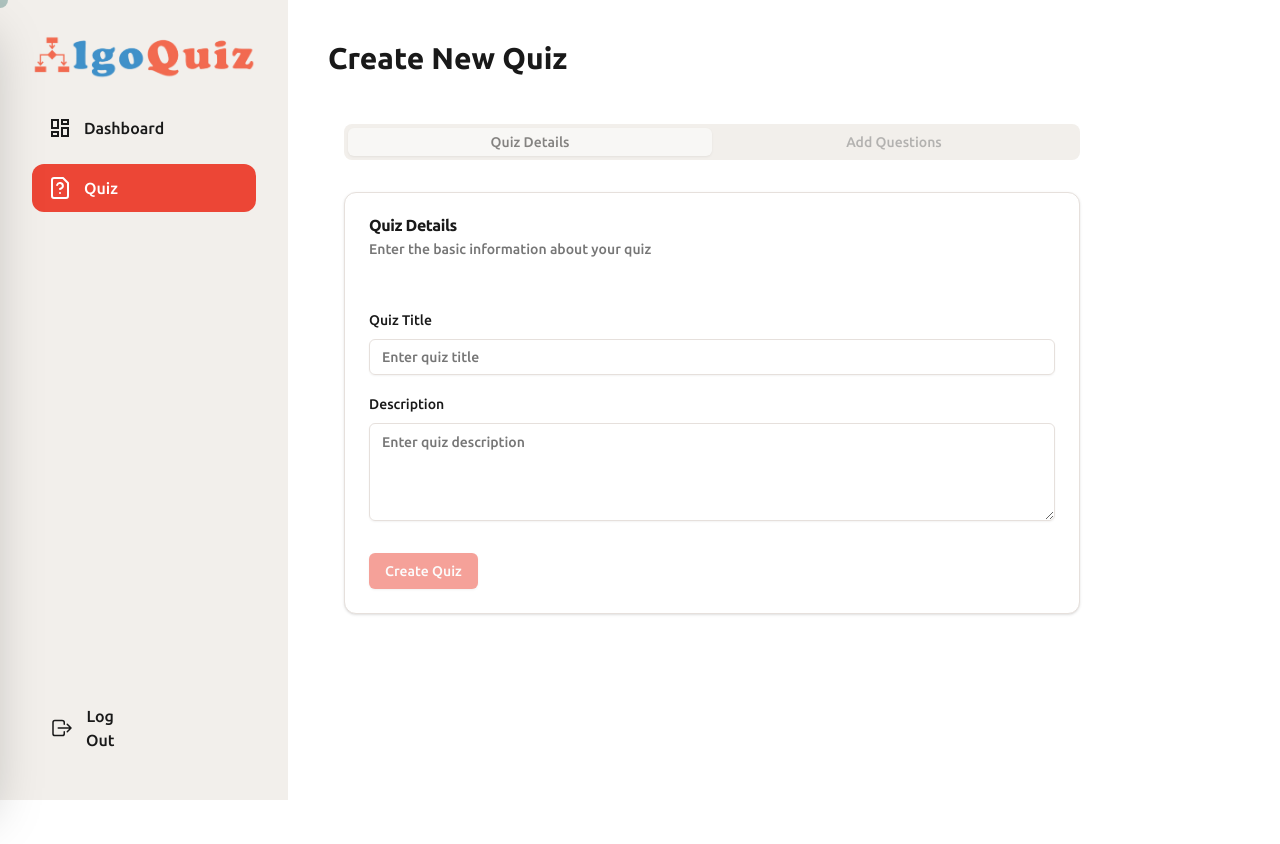
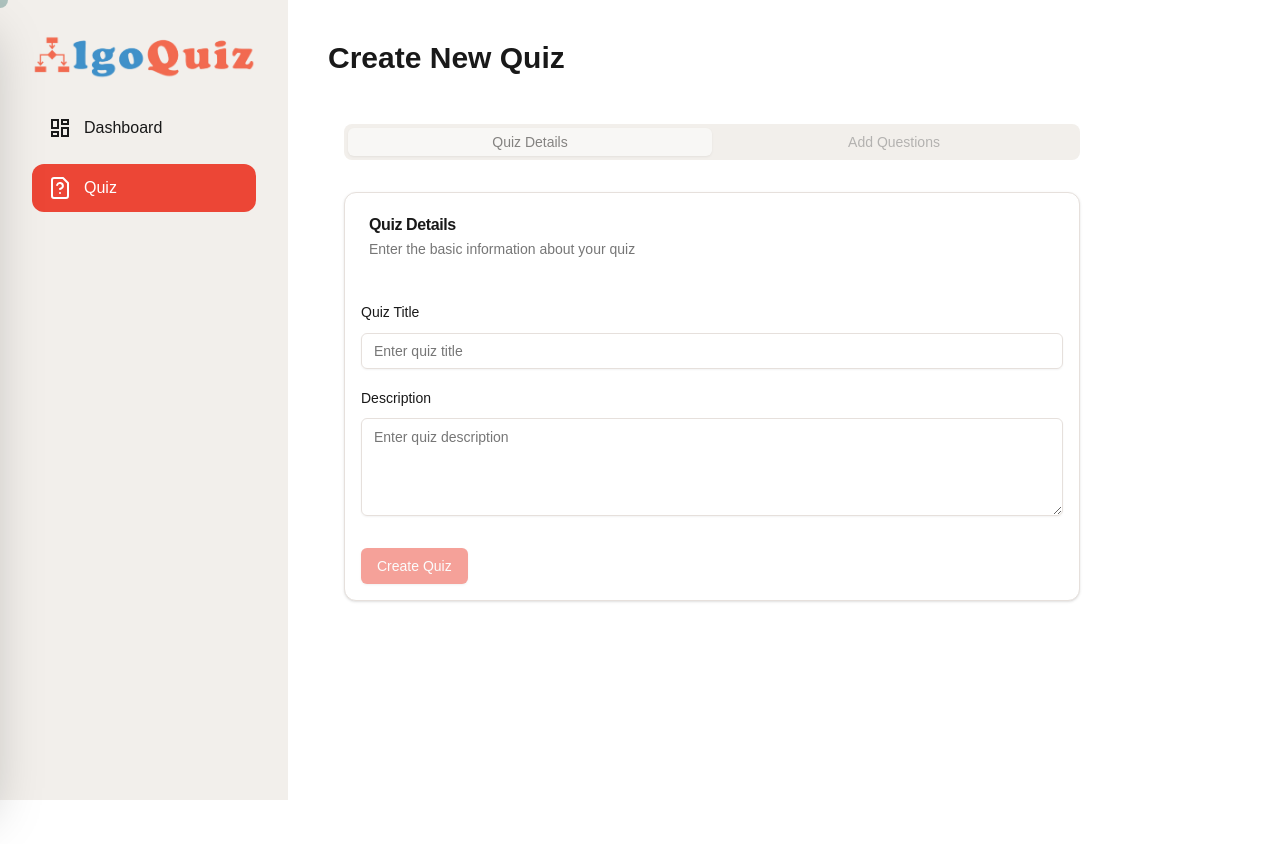
Before and after one commit to nafistarik/algo-quiz, a Next.js app: page /admin/create-quiz in a window 1280 px wide. Shown: the top 844 px of the page. Built offline with nearby package versions, Linux system fonts and the light colour scheme.

Commit message:
build error solved

```diff
--- a/src/app/globals.css
+++ b/src/app/globals.css
@@ -1,6 +1,8 @@
 @tailwind base;
 @tailwind components;
 @tailwind utilities;
+
+@import url('https://fonts.googleapis.com/css2?family=Nunito:wght@300;400;600;700;800&display=swap');
 
 @layer base {
   :root {
@@ -25,6 +27,7 @@
     --input: #e6e0dc;
     --ring: #EC4636;
     --radius: 0.5rem;
+    --font-nunito: 'Nunito', sans-serif;
 
     /* Chart Colors */
     --chart-1: #EC4636;
@@ -62,6 +65,9 @@
   }
   body {
     @apply bg-background text-foreground;
+    font-family: var(--font-nunito);
+    font-weight: 400; /* Regular weight for body text */
+    line-height: 1.6;
   }
 }
 
--- a/src/app/layout.tsx
+++ b/src/app/layout.tsx
@@ -1,13 +1,10 @@
 import type React from "react";
 import type { Metadata } from "next";
-import { Ubuntu } from "next/font/google";
 import "./globals.css";
 import { ThemeProvider } from "next-themes";
 import ReduxProvider from "@/redux/ReduxProvider";
 import { ToastProvider } from "@/components/ToastProvider";
 import CustomCursor from "@/components/CustomCursor";
-
-const ubuntu = Ubuntu({ subsets: ["latin"], weight: ["500", "700"] });
 
 export const metadata: Metadata = {
   title: "AlgoQuiz",
@@ -21,7 +18,7 @@ export default function RootLayout({
 }>) {
   return (
     <html lang="en" suppressHydrationWarning>
-      <body className={ubuntu.className}>
+      <body >
         <ThemeProvider
           attribute="class"
           defaultTheme="light"
--- a/src/components/dashboard/MainNavLink.tsx
+++ b/src/components/dashboard/MainNavLink.tsx
@@ -3,14 +3,14 @@
 // import { removeUser } from "@/redux/slice/userSlice";
 import Image from "next/image";
 import Link from "next/link";
-import { usePathname, useRouter } from "next/navigation";
-import { IoLogOutOutline } from "react-icons/io5";
+import { usePathname } from "next/navigation";
+// import { IoLogOutOutline } from "react-icons/io5";
 // import { useDispatch } from "react-redux";
 // import { toast } from "sonner";
 import logo from "@/assets/images/home/logo.png";
-import { useAppDispatch } from "@/redux/hooks";
-import { removeUser } from "@/redux/slice/userSlice";
-import { toast } from "sonner";
+// import { useAppDispatch } from "@/redux/hooks";
+// import { removeUser } from "@/redux/slice/userSlice";
+// import { toast } from "sonner";
 export default function MainNavLink({
   navLink,
 }: {
@@ -31,13 +31,13 @@ export default function MainNavLink({
     return cleanPathname.startsWith(cleanHref);
   };
 
-  const dispatch = useAppDispatch();
-  const router = useRouter();
-  const handleLogOut = () => {
-    dispatch(removeUser());
-    toast.success("Logout successfully");
-    router.push("/login");
-  };
+  // const dispatch = useAppDispatch();
+  // const router = useRouter();
+  // const handleLogOut = () => {
+  //   dispatch(removeUser());
+  //   toast.success("Logout successfully");
+  //   router.push("/login");
+  // };
 
   return (
     <div className="flex flex-col min-h-screen py-6 relative bg-muted">
@@ -76,15 +76,15 @@ export default function MainNavLink({
           )}
         </div>
       </nav>
-      <div className="mt-auto px-8 py-8 space-y-1">
+      {/* <div className="mt-auto px-8 py-8 space-y-1">
         <button
           onClick={handleLogOut}
-          className="flex items-center gap-3 px-4 py-3 rounded-xl cursor-pointer text-foreground hover:text-primary transition-all duration-100 ease-in bg-background w-full font-medium text-base"
+          className="flex items-center  gap-3 px-4 py-3 rounded-xl cursor-pointer text-foreground hover:text-primary transition-all duration-100 ease-in bg-primary w-full font-medium text-base"
         >
           <IoLogOutOutline className="min-w-6 min-h-6" />
           Log Out
         </button>
-      </div>
+      </div> */}
     </div>
   );
 }
--- a/src/components/home/QuizCard.tsx
+++ b/src/components/home/QuizCard.tsx
@@ -27,7 +27,7 @@ export default function QuizCard({ quiz }: { quiz: Quiz }) {
           </div>
         )}
         <div className="flex-1 flex flex-col justify-between">
-          <CardContent className="p-4">
+          <CardContent className="p-0">
             <div>
               <h3 className="text-xl font-bold text-foreground mb-2">
                 {quiz.title}
--- a/src/components/home/RecentlyPlayed.tsx
+++ /dev/null
@@ -1,21 +0,0 @@
-import { popularQuizzes } from "@/lib/data";
-import EmptyStateMessage from "../EmptyStateMessage";
-import RecentQuizCard from "./RecentQuizCard";
-
-export function RecentlyPlayed() {
-  const quizzes = popularQuizzes.filter((quiz)=>quiz?.totalAttempts > 0);
-  return (
-    <section>
-      <div className="flex items-center justify-between mb-6">
-        <h2 className="text-2xl font-bold">Recent Played</h2>
-      </div>
-      <div className="space-y-4">
-        {quizzes.length === 0 ? (
-          <EmptyStateMessage message="You haven't attempted any quizzes yet! Give one a try!" />
-        ) : (
-          quizzes?.map((quiz) => <RecentQuizCard quiz={quiz} key={quiz.id} />)
-        )}
-      </div>
-    </section>
-  );
-}
--- a/src/components/ui/card.tsx
+++ b/src/components/ui/card.tsx
@@ -57,7 +57,7 @@ const CardContent = React.forwardRef<
   HTMLDivElement,
   React.HTMLAttributes<HTMLDivElement>
 >(({ className, ...props }, ref) => (
-  <div ref={ref} className={cn("p-4 sm:p-6 pt-0", className)} {...props} />
+  <div ref={ref} className={cn("p-4 sm:p-4 pt-0", className)} {...props} />
 ))
 CardContent.displayName = "CardContent"
 
--- a/tailwind.config.ts
+++ b/tailwind.config.ts
@@ -102,6 +102,9 @@ const config = {
         "accordion-down": "accordion-down 0.2s ease-out",
         "accordion-up": "accordion-up 0.2s ease-out",
       },
+      fontFamily: {
+        sans: ['Nunito', 'sans-serif'],
+      },
     },
   },
   plugins: [tailwindcssAnimate],
```
Also changed, not shown: src/app/profile/_components/QuizHistoryList.tsx (+5 -5 lines), src/app/profile/_components/RecentQuizCard.tsx (renamed from src/components/home/RecentQuizCard.tsx, +4 -4 lines).
